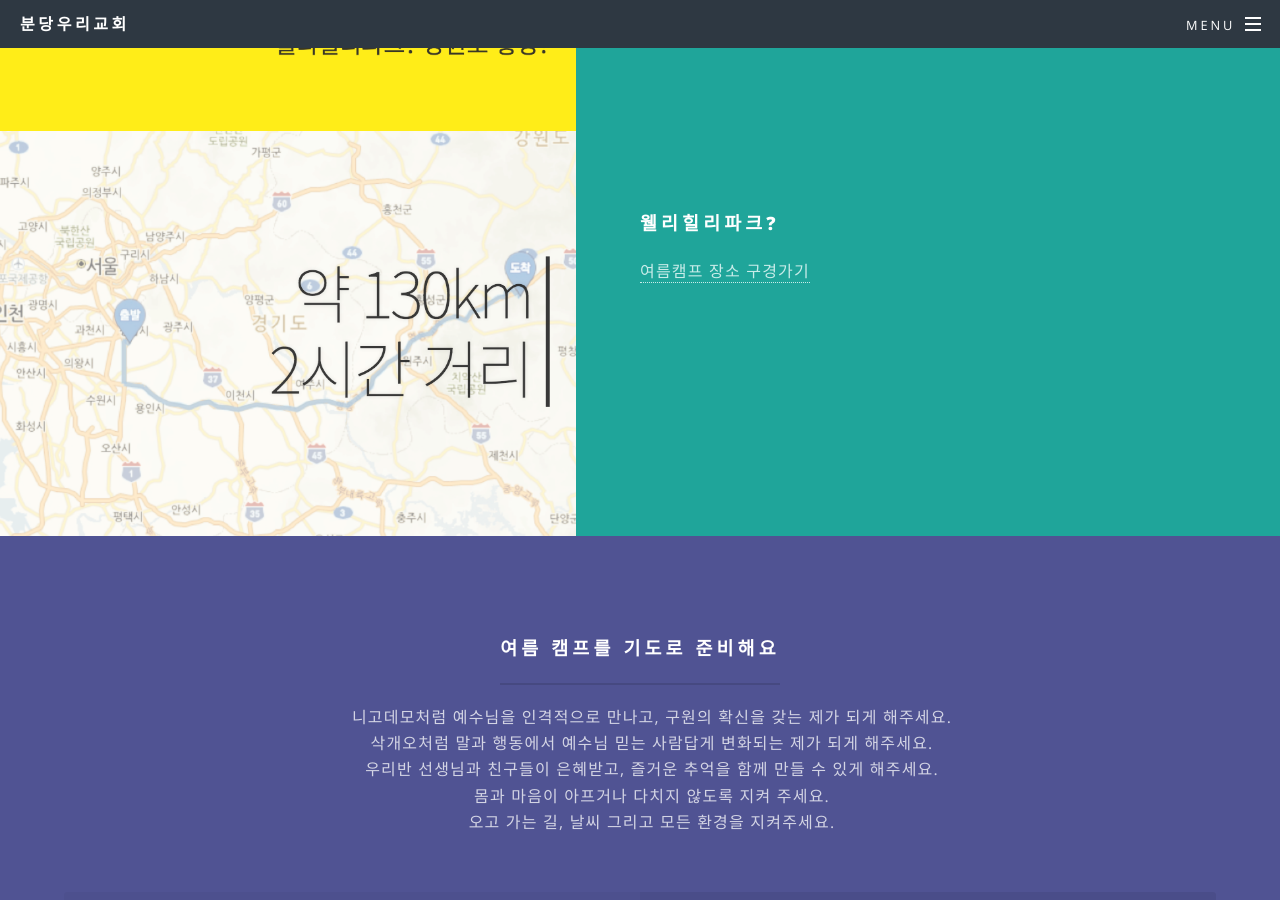
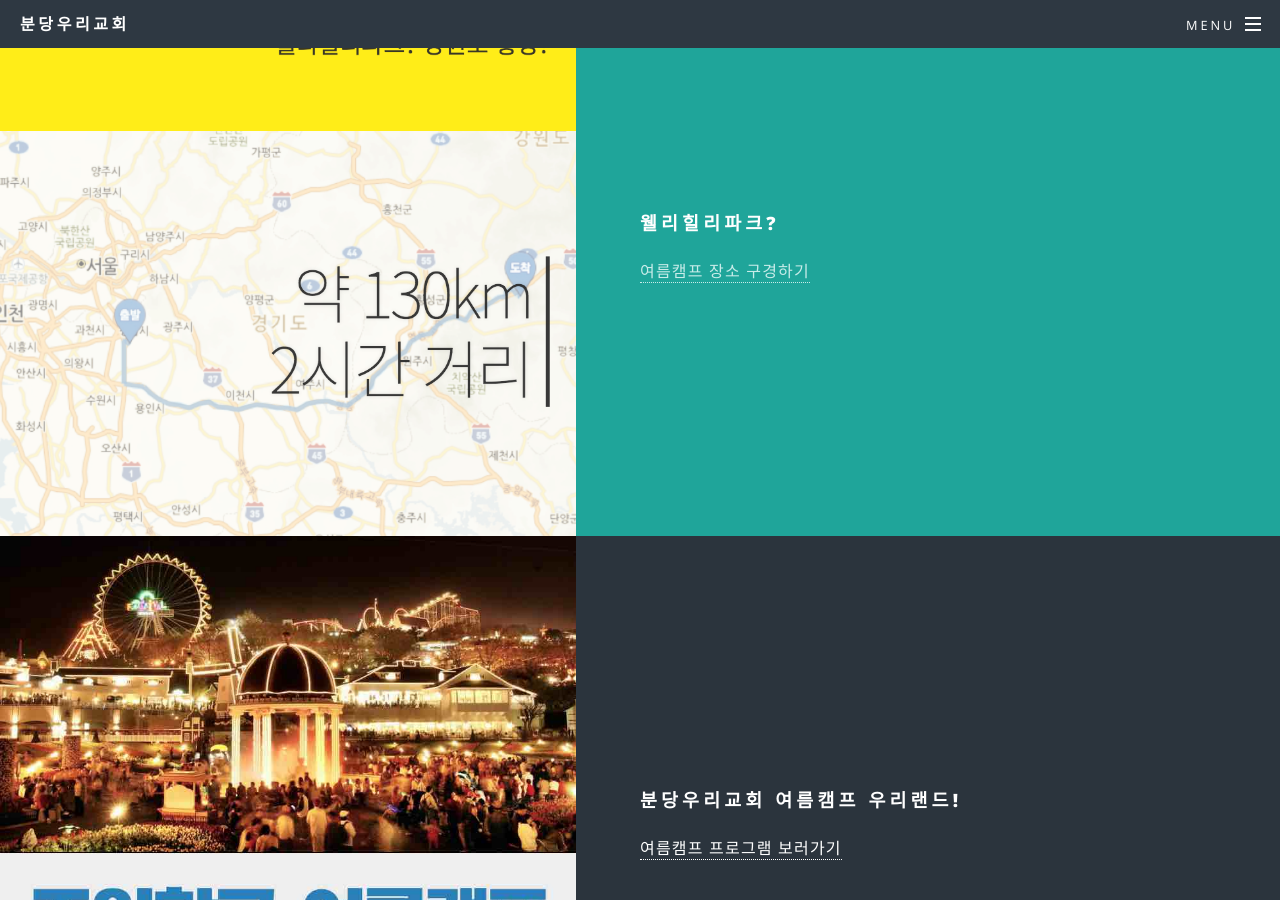
Before and after one commit to woorichurch/woorichurch.github.io, a Jekyll site: the page built from index.html, in a window 1280 px wide and 900 px high, scrolled down 2257 px. Built offline with Jekyll 4.4.1, drawn with Linux system fonts in a browser that asks for light colours; some of the changed text lies outside the part shown.

Commit message:
주일학교 여름캠프 프로그램 소개 컨텐츠 추가

```diff
--- a/index.html
+++ b/index.html
@@ -51,7 +51,16 @@ layout: landing
 							<div class="image"><a href="https://story.kakao.com/sundayschool/FLHNvm57R90" target="_blank"><img src="images/whereis.jpg" alt="" /></a></div>
 							<div class="content">
 								<h3>웰리힐리파크?</h3>
-								<p><a href="https://story.kakao.com/sundayschool/FLHNvm57R90" target="_blank">여름캠프 장소 구경가기</a></p>
+								<p><a href="https://story.kakao.com/sundayschool/FLHNvm57R90" target="_blank">여름캠프 장소 구경하기</a></p>
+							</div>
+						</section>
+					</section>
+					<section id="three" class="wrapper alt style2">
+						<section class="spotlight">
+							<div class="image"><a href="https://story.kakao.com/sundayschool/gZBqdAj6T90" target="_blank"><img src="images/wooriland.jpg" alt="" /></a></div>
+							<div class="content">
+								<h3>분당우리교회 여름캠프 우리랜드!</h3>
+								<p><a href="https://story.kakao.com/sundayschool/gZBqdAj6T90" target="_blank">여름캠프 프로그램 보러가기</a></p>
 							</div>
 						</section>
 					</section>
@@ -79,7 +88,8 @@ layout: landing
 								</li>
 								<li class="icon fa-flag">
 									<h3>여름캠프 시간표</h3>
-									<p><a href="https://story.kakao.com/sundayschool/DI2xqE49q90" target="_blank">스토리로 여름캠프 시간표 보러가기</a></p>
+									<p>배달이요~ 여름캠프 시간표 배달이요.<br>
+										<a href="https://story.kakao.com/sundayschool/DI2xqE49q90" target="_blank">스토리로 여름캠프 시간표 보러가기</a></p>
 								</li>
 								<li class="icon fa-flag">
 									<h3>분당우리교회 2016년 여름캠프</h3>
@@ -88,7 +98,7 @@ layout: landing
 								</li>
 								<li class="icon fa-music">
 									<h3>서현초등부 여름캠프 주제가</h3>
-									<p>목마른 사슴이</p>
+									<p>목마른 사슴이 시냇물 찾아 헤매듯 내 영혼 주님을 간절히 알기 원하네~</p>
 									<div class="image"><iframe src="https://player.vimeo.com/video/172530237" width="100%" frameborder="0"></iframe></div>
 								</li>
 							</ul>
```
Also changed, not shown: images/wooriland.jpg (added).
